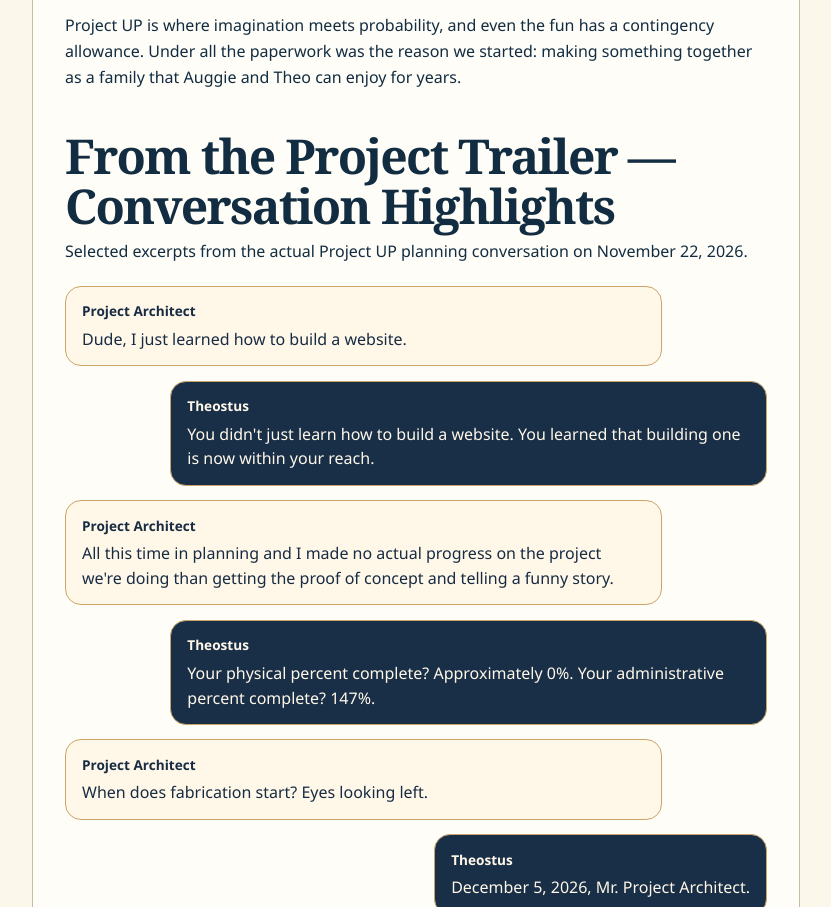
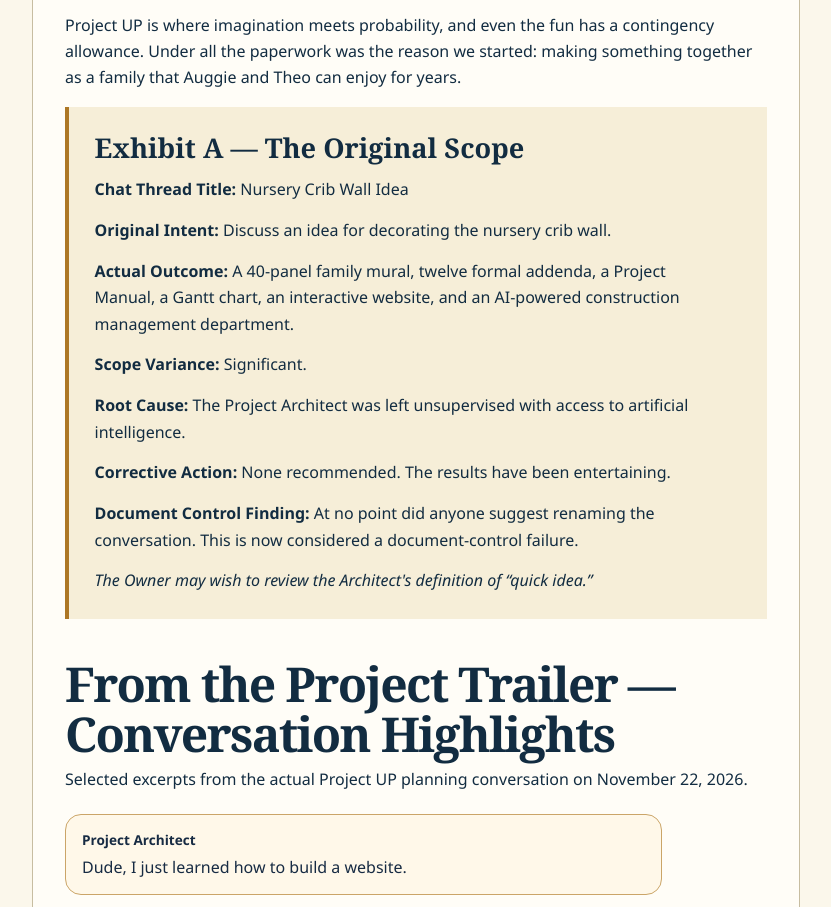
Before and after one commit to blampe22/project-up, a plain HTML site: page behind-the-adventure.html in a window 1280 px wide. Shown: the part 1004-1911 px from the top of the page, without its empty margins (224-1055 px from the left). Drawn offline with Linux system fonts and the light colour scheme.

Commit message:
Add original scope exhibit to Behind the Adventure

```diff
--- a/behind-the-adventure.html
+++ b/behind-the-adventure.html
@@ -20,6 +20,17 @@
 <p>The Architect took to delegation with enthusiasm. Theostus and Codex earned formal recognition as project consultants, and somewhere between handing off assignments and checking what came back, the Architect realized he’d learned how to build a website.</p>
 <p>When he finally looked up fabrication on his own Gantt schedule, the start date was December 5. As of November 22, the Owner hadn’t even seen the website. Preconstruction, on the other hand, had thoroughly enjoyed itself.</p>
 <p>Project UP is where imagination meets probability, and even the fun has a contingency allowance. Under all the paperwork was the reason we started: making something together as a family that Auggie and Theo can enjoy for years.</p>
+<aside class="architect-note" aria-labelledby="original-scope-title">
+<h3 id="original-scope-title">Exhibit A — The Original Scope</h3>
+<p><strong>Chat Thread Title:</strong> Nursery Crib Wall Idea</p>
+<p><strong>Original Intent:</strong> Discuss an idea for decorating the nursery crib wall.</p>
+<p><strong>Actual Outcome:</strong> A 40-panel family mural, twelve formal addenda, a Project Manual, a Gantt chart, an interactive website, and an AI-powered construction management department.</p>
+<p><strong>Scope Variance:</strong> Significant.</p>
+<p><strong>Root Cause:</strong> The Project Architect was left unsupervised with access to artificial intelligence.</p>
+<p><strong>Corrective Action:</strong> None recommended. The results have been entertaining.</p>
+<p><strong>Document Control Finding:</strong> At no point did anyone suggest renaming the conversation. This is now considered a document-control failure.</p>
+<p><em>The Owner may wish to review the Architect's definition of “quick idea.”</em></p>
+</aside>
 </article>
 <section aria-labelledby="trailer-title">
 <h2 id="trailer-title">From the Project Trailer — Conversation Highlights</h2>
```
